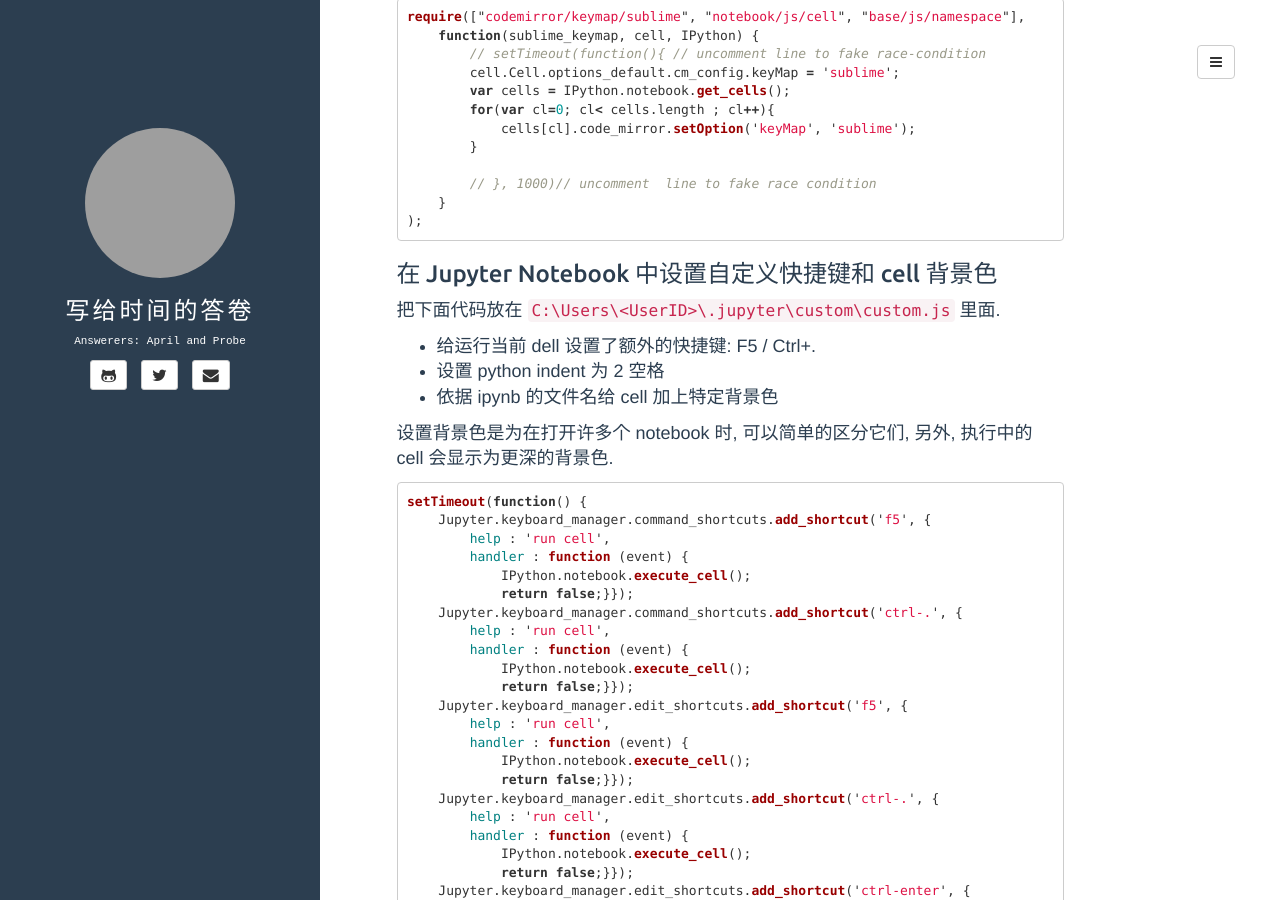
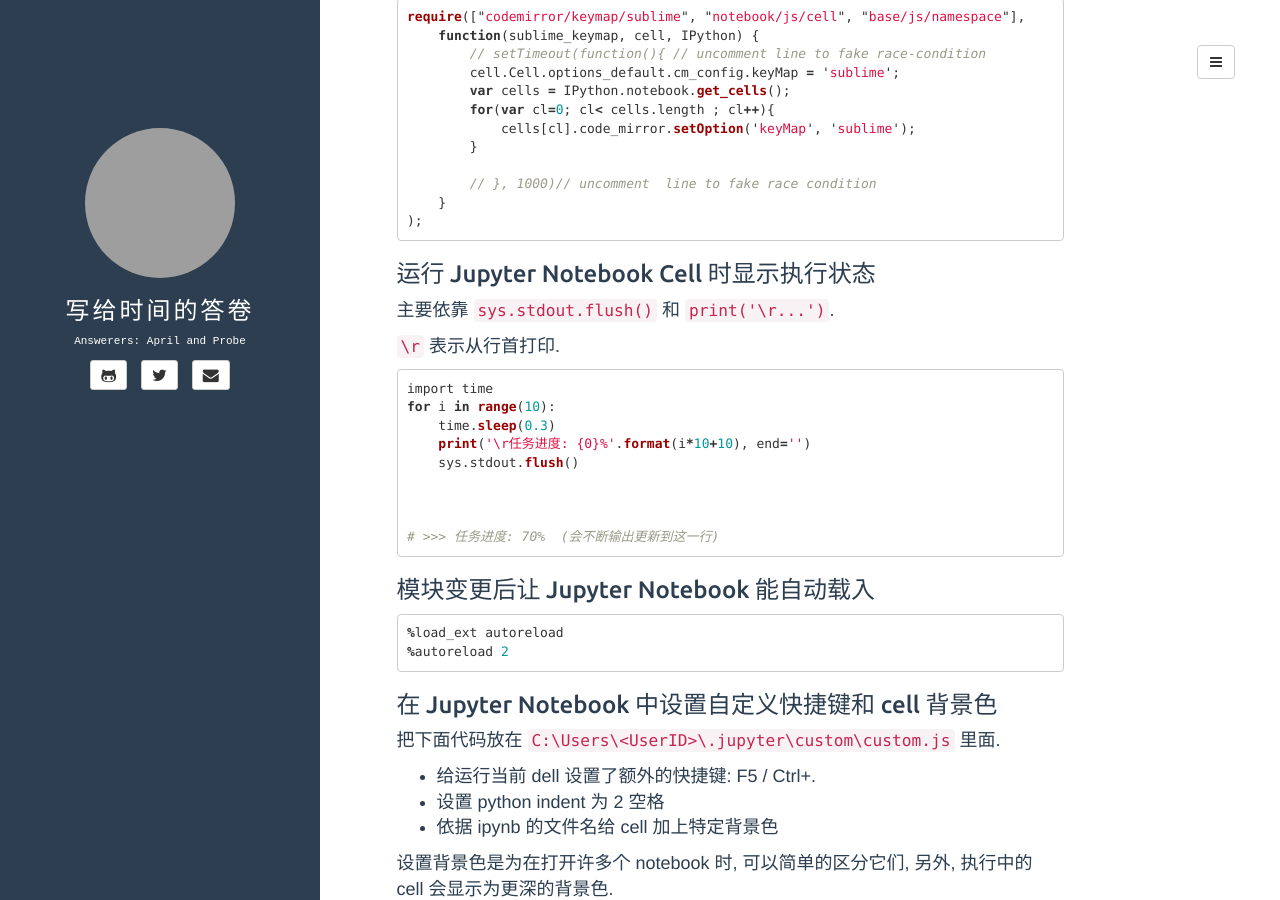
Before and after one commit to WarmGrid/warmgrid.github.io, a Jekyll site: the page built from _posts/2017-09-27-jupyter-notebook-tensorflow-keras-notes.md, in a window 1280 px wide and 900 px high, scrolled down 234 px. Built offline with Jekyll 4.4.1, drawn with Linux system fonts in a browser that asks for light colours; grey boxes are pictures that could not be loaded.

Commit message:
update jupyter notebook tips

````diff
--- a/_posts/2017-09-27-jupyter-notebook-tensorflow-keras-notes.md
+++ b/_posts/2017-09-27-jupyter-notebook-tensorflow-keras-notes.md
@@ -33,6 +33,40 @@
         // }, 1000)// uncomment  line to fake race condition
     }
 );
+```
+
+
+
+
+
+### 运行 Jupyter Notebook Cell 时显示执行状态
+
+主要依靠 `sys.stdout.flush()` 和 `print('\r...')`.
+
+`\r` 表示从行首打印.
+
+```python
+import time
+for i in range(10):
+    time.sleep(0.3)
+    print('\r任务进度: {0}%'.format(i*10+10), end='')
+    sys.stdout.flush()
+
+
+
+# >>> 任务进度: 70%  (会不断输出更新到这一行)
+```
+
+
+
+
+
+### 模块变更后让 Jupyter Notebook 能自动载入
+
+
+```python
+%load_ext autoreload
+%autoreload 2
 ```
 
 
````
